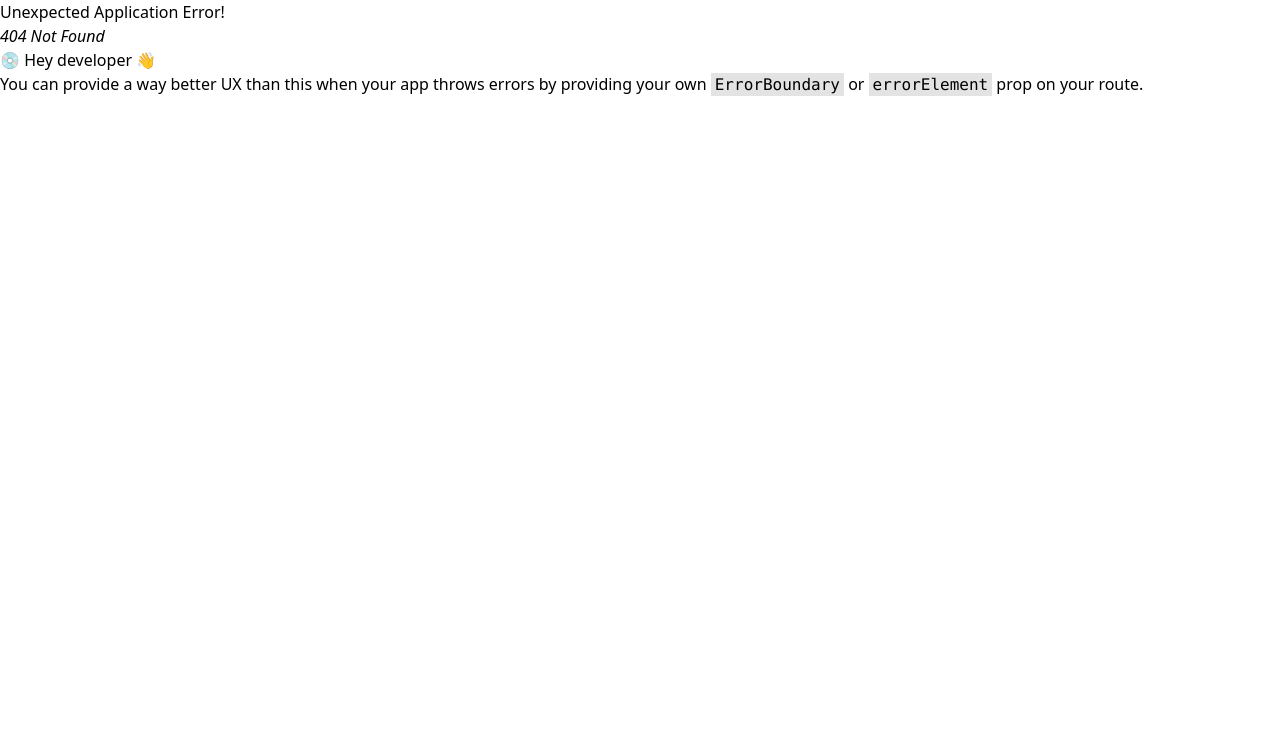
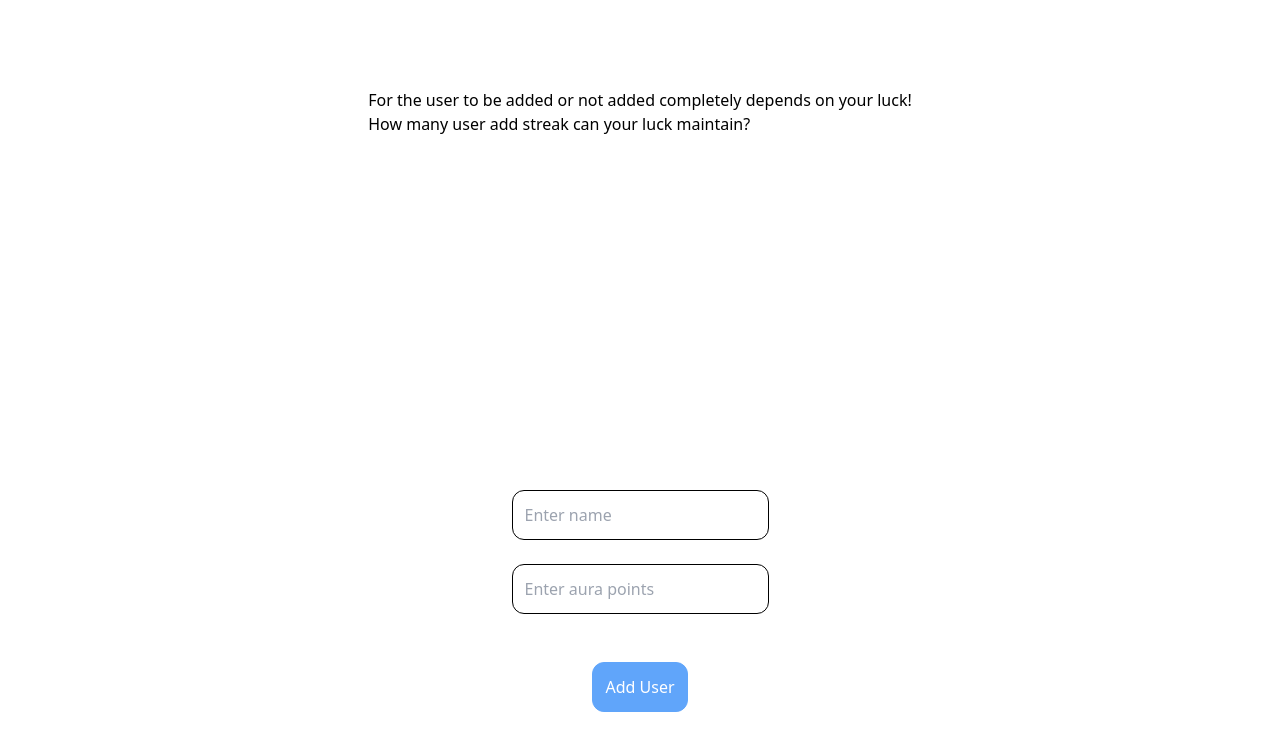
Before and after one commit to Mirojjj/React, a React (Vite) app: page /opt in a window 1280 px wide. Before the commit this address had no page. Shown: the top 750 px of the page. Built offline with nearby package versions, Linux system fonts and the light colour scheme.

Commit message:
react optimistic updates

```diff
--- a/package.json
+++ b/package.json
@@ -15,7 +15,8 @@
     "react": "^18.3.1",
     "react-dom": "^18.3.1",
     "react-redux": "^9.1.2",
-    "react-router-dom": "^6.26.1"
+    "react-router-dom": "^6.26.1",
+    "uuid": "^10.0.0"
   },
   "devDependencies": {
     "@eslint/js": "^9.9.0",
--- a/src/app/store.js
+++ b/src/app/store.js
@@ -1,11 +1,13 @@
 import { configureStore } from "@reduxjs/toolkit";
 import counterReducer from "../features/counter/counterSlice.js";
+import userReducer from "../features/users/userSlice.js";
 import { weatherApi } from "../service/weatherApi.js";
 
 export const store = configureStore({
   reducer: {
     counter: counterReducer,
     [weatherApi.reducerPath]: weatherApi.reducer,
+    users: userReducer,
   },
   middleware: (getDefaultMiddleware) =>
     getDefaultMiddleware().concat(weatherApi.middleware),
--- a/src/data/cardData.js
+++ b/src/data/cardData.js
@@ -23,4 +23,10 @@ export default [
     description:
       "A simple calcultor app which is created with redux for computing the calculation and passing data. Makes us clear about the Concept of redux.",
   },
+  {
+    title: "Optmistic Updates",
+    link: "/opt",
+    description:
+      "A simple calcultor app which is created with redux for computing the calculation and passing data. Makes us clear about the Concept of redux.",
+  },
 ];
--- /dev/null
+++ b/src/features/users/userSlice.js
@@ -0,0 +1,70 @@
+import { createAsyncThunk, createSlice } from "@reduxjs/toolkit";
+import { v4 as uuidv4 } from "uuid";
+
+const initialState = {
+  users: [],
+  loading: false,
+  error: null,
+};
+
+const fakeApiToAddUser = async (user) => {
+  return new Promise((resolve, reject) => {
+    setTimeout(() => {
+      const num = Math.ceil(Math.random() * (100 - 1) + 1);
+      console.log(num);
+      if (num % 2 === 0) {
+        resolve(user);
+      } else {
+        reject(new Error("You ran out of your luck!"));
+      }
+    }, 2000);
+  });
+};
+
+export const addUser = createAsyncThunk("users/addUser", async (user) => {
+  const response = await fakeApiToAddUser(user);
+  return response;
+});
+
+export const userSlice = createSlice({
+  name: "users",
+  initialState,
+  reducers: {
+    add_user: (state, action) => {
+      const userWithId = { ...action.payload, id: uuidv4() };
+      state.users.push(userWithId);
+      console.log(state.users);
+    },
+    delete_user: (state, action) => {
+      const userId = action.payload;
+      const newUsers = state.users.filter((user) => user.id !== userId);
+      state.users = newUsers;
+    },
+  },
+
+  extraReducers: (builder) => {
+    builder.addCase(addUser.pending, (state, action) => {
+      state.loading = true;
+      state.users.push(action.meta.arg);
+      state.error = null;
+    });
+
+    builder.addCase(addUser.fulfilled, (state) => {
+      state.loading = false;
+    });
+
+    builder.addCase(addUser.rejected, (state, action) => {
+      state.loading = false;
+      state.error = action.error.message;
+
+      state.users = state.users.filter(
+        (user) => user.id !== action.meta.arg.id
+      );
+      console.log(state.users);
+    });
+  },
+});
+
+export const { add_user, delete_user } = userSlice.actions;
+
+export default userSlice.reducer;
--- a/src/main.jsx
+++ b/src/main.jsx
@@ -13,6 +13,7 @@ import { store } from "./app/store.js";
 import { Provider } from "react-redux";
 import Redux from "./pages/Redux.jsx";
 import Weather from "./pages/Weather.jsx";
+import OptimisticUpdates from "./pages/OptimisticUpdates.jsx";
 
 const router = Router([
   {
@@ -35,6 +36,10 @@ const router = Router([
     path: "/weather",
     element: <Weather />,
   },
+  {
+    path: "/opt",
+    element: <OptimisticUpdates />,
+  },
 ]);
 
 createRoot(document.getElementById("root")).render(
--- /dev/null
+++ b/src/pages/OptimisticUpdates.jsx
@@ -0,0 +1,91 @@
+import React, { useState } from "react";
+import { v4 as uuidv4 } from "uuid";
+import { useDispatch, useSelector } from "react-redux";
+import { addUser } from "../features/users/userSlice";
+
+const OptimisticUpdates = () => {
+  const intialInput = {
+    name: "",
+    auraPoints: "",
+  };
+  const dispatch = useDispatch();
+  const [formData, setFormData] = useState(intialInput);
+
+  const users = useSelector((state) => state.users.users);
+  const loading = useSelector((state) => state.users.loading);
+  const error = useSelector((state) => state.users.error);
+
+  const handleChange = (event) => {
+    const { name, value } = event.target;
+    setFormData({ ...formData, [name]: value });
+  };
+
+  const handleSubmit = (e) => {
+    e.preventDefault();
+    dispatch(addUser({ ...formData, id: uuidv4() }));
+    setFormData(intialInput);
+    // console.log(users);
+  };
+
+  return (
+    <div className=" min-h-screen flex flex-col items-center justify-around">
+      For the user to be added or not added completely depends on your luck!{" "}
+      <br />
+      How many user add streak can your luck maintain?
+      {users && (
+        <div className="users text-center">
+          <div className="grid grid-cols-4 gap-4">
+            {users.map((user) => (
+              <div
+                key={user.id}
+                className="border min-w-[40px] min-h-[40px] flex flex-col justify-center items-center p-4"
+              >
+                <div className="font-bold">{user.name}</div>
+                <div className="mt-2 text-sm">Name: {user.name}</div>
+                <div className="mt-1 text-sm">
+                  Aura points: {user.auraPoints}
+                </div>
+              </div>
+            ))}
+          </div>
+        </div>
+      )}
+      <form onSubmit={handleSubmit}>
+        <input
+          className=" border border-black rounded-xl p-3"
+          name="name"
+          type="text"
+          placeholder="Enter name"
+          value={formData.name}
+          onChange={handleChange}
+        />{" "}
+        <br />
+        <br />
+        <input
+          className=" border border-black rounded-xl p-3"
+          name="auraPoints"
+          type="number"
+          placeholder="Enter aura points"
+          value={formData.auraPoints}
+          onChange={handleChange}
+        />
+        <br />
+        <br />
+        {error && <p className=" text-center text-red-500">{error}</p>}
+        <br />
+        <div className="flex items-center justify-center">
+          {" "}
+          <button
+            type="submit"
+            disabled={loading}
+            className=" bg-blue-400 border border-blue-400 p-3 rounded-xl text-white"
+          >
+            {loading ? "Adding..." : "Add User"}
+          </button>
+        </div>
+      </form>
+    </div>
+  );
+};
+
+export default OptimisticUpdates;
```
Also changed, not shown: 1 other file (tests, documents, lock files or other folders).
